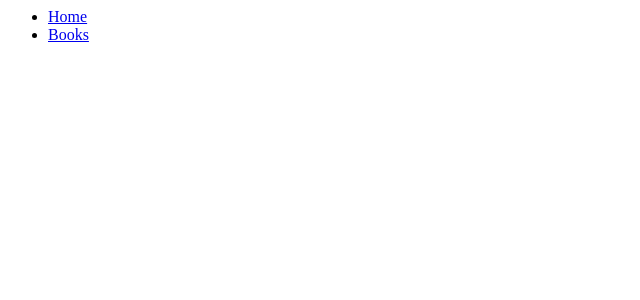
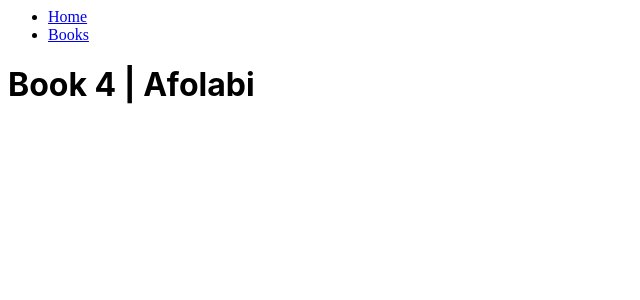
Before and after one commit to afolabiopakunle/react-router-dom-2, a React (Create React App) app: page /book/Afolabi/4 in a window 1280 px wide. Before the commit this address had no page. Shown: the top 300 px of the page, without its empty margins (0-640 px from the left). Built offline with nearby package versions, Linux system fonts and the light colour scheme.

Commit message:
Page not found

```diff
--- a/src/App.js
+++ b/src/App.js
@@ -1,7 +1,9 @@
 import React from "react";
 import {Routes, Route, Link} from 'react-router-dom';
 import Home from './pages/Home'
-import BookList from './pages/BookList'
+import BookList from './pages/BookList';
+import NotFound from './pages/NotFound';
+import Book from './pages/Book'
 import "./style.css";
 
 export default function App() {
@@ -16,6 +18,8 @@ export default function App() {
    <Routes>
      <Route path='/' element={<Home />}/>
      <Route path='/books' element={<BookList />}/>
+     <Route path='/book/:name/:id' element={<Book />} />
+     <Route path='*' element={<NotFound />} />
      </Routes>
      </>
   );
--- a/src/pages/Book.js
+++ b/src/pages/Book.js
@@ -1,10 +1,13 @@
 import React from 'react';
+import {useParams} from 'react-router-dom';
 
 export default function Book() {
+const { id, name } = useParams()
+
   return (
     <div>
-      <h1>Hello StackBlitz!</h1>
-      <p>Start editing to see some magic happen :)</p>
+      <h1>Book {id} | {name} </h1>
+      <p></p>
     </div>
   );
 }
--- a/src/pages/BookList.js
+++ b/src/pages/BookList.js
@@ -1,9 +1,15 @@
 import React from 'react';
+import {Link} from 'react-router-dom';
 
 export default function BookList() {
   return (
     <div>
       <h1>BookList</h1>
+      <ul>
+        <li><Link to='/book/unknown/23'>Book 1</Link></li>
+        <li><Link to='/book/Afolabi/4'>Book 2</Link></li>
+        <li><Link to='/book/Jumi/1'>Book 3</Link></li>
+      </ul>
     </div>
   );
 }
--- a/src/pages/NotFound.js
+++ b/src/pages/NotFound.js
@@ -3,8 +3,8 @@ import React from 'react';
 export default function NotFound() {
   return (
     <div>
-      <h1>Hello StackBlitz!</h1>
-      <p>Start editing to see some magic happen :)</p>
+      <h1>Page not found</h1>
+
     </div>
   );
 }
```
